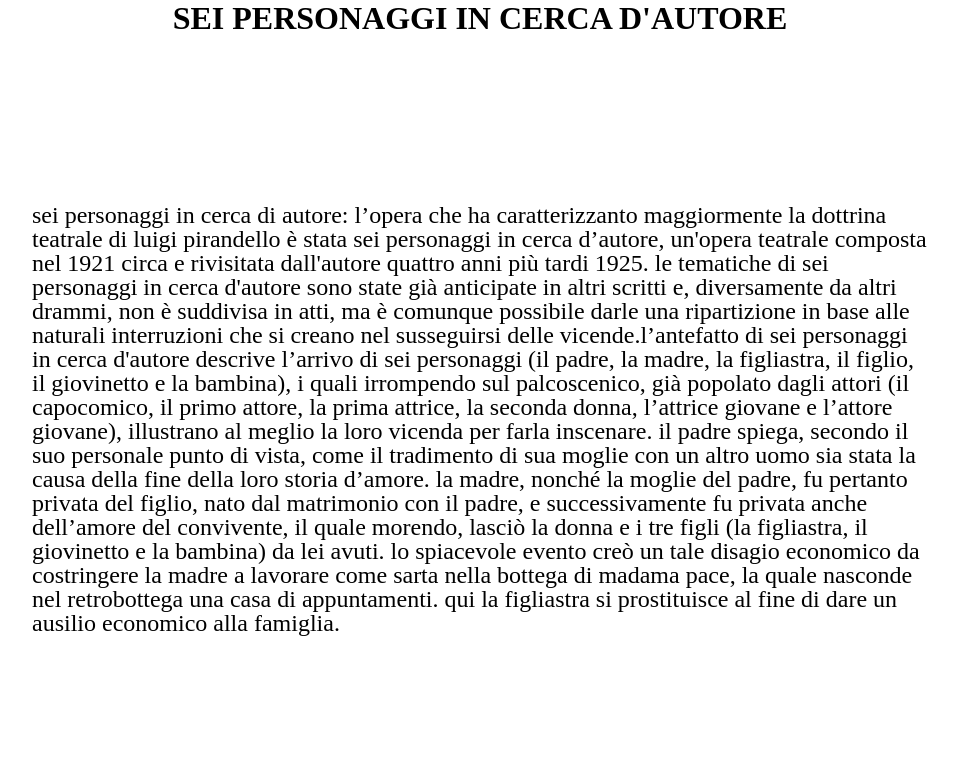
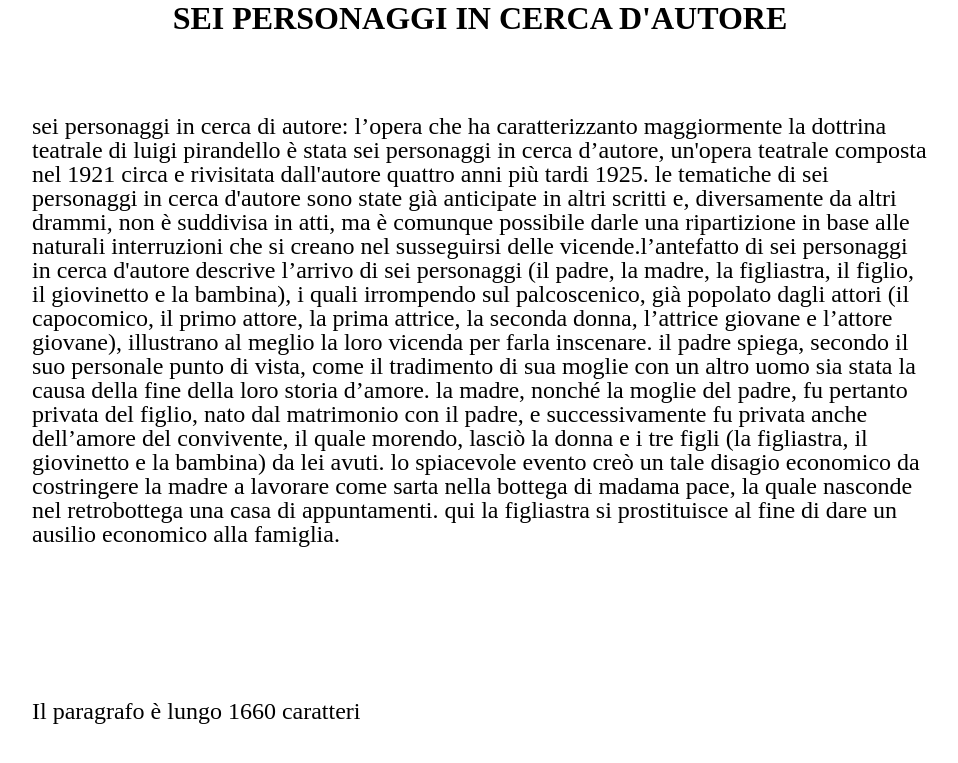
Before and after one commit to LorenzoBertoni/php-badwords, a PHP site: page / in a window 1280 px wide. Shown: the top 763 px of the page, without its empty margins (160-1118 px from the left). Run offline with PHP 8.4, Linux system fonts and the light colour scheme; data that the repository does not hold is empty.

Commit message:
add: srtlen della variabile text stampato in pagina

```diff
--- a/index.php
+++ b/index.php
@@ -18,5 +18,7 @@
     <p>
         <?php echo $censoredText ?>
     </p>
+
+    <p>Il paragrafo è lungo <?php echo strlen($text); ?> caratteri</p>
 </body>
 </html>
```
